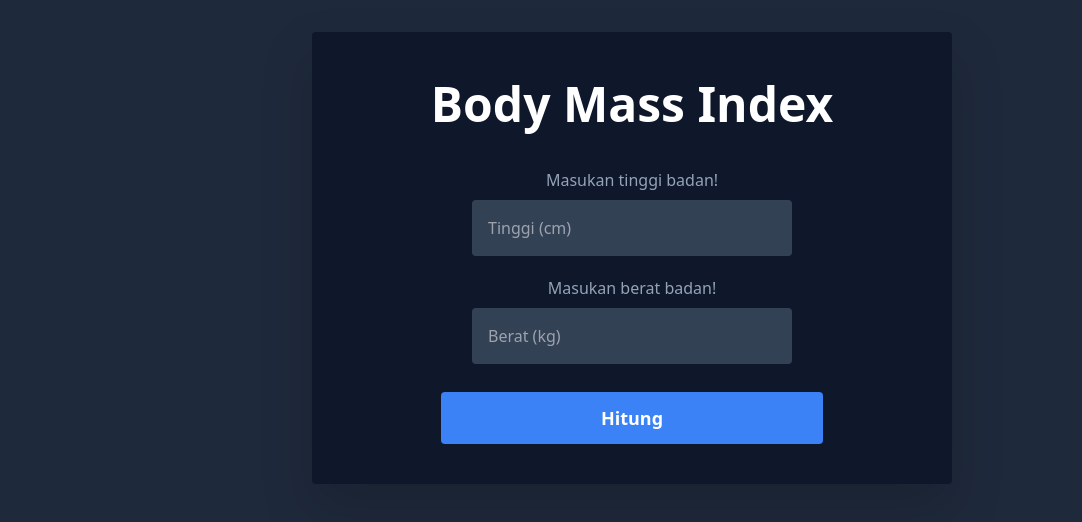
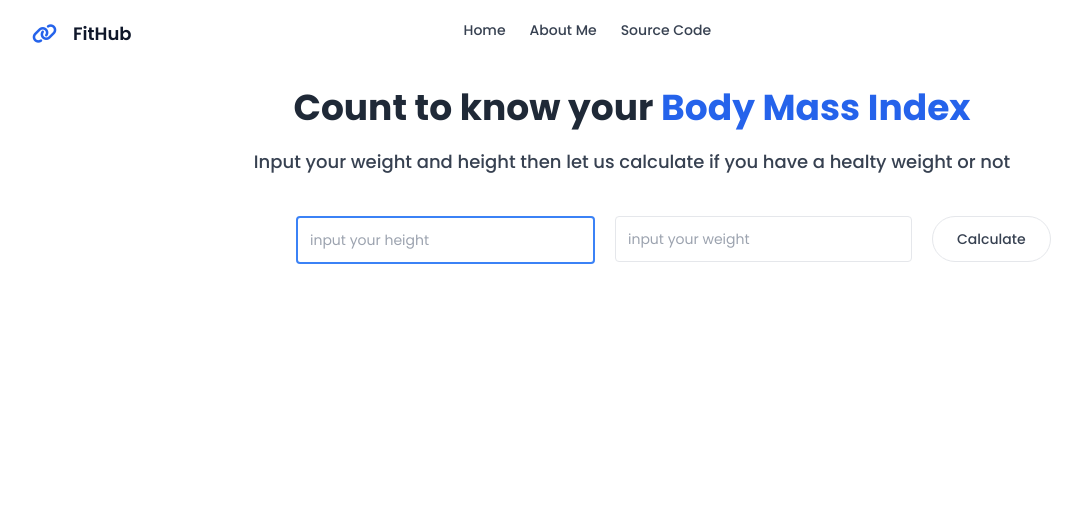
Before and after one commit to prampokan/Body-Mass-Index, a plain HTML site: page index.html in a window 1280 px wide. Shown: the whole page, without its empty margins (8-1090 px from the left). Drawn offline with nearby package versions, Linux system fonts and the light colour scheme.

Commit message:
Update Interface

```diff
--- a/index.html
+++ b/index.html
@@ -6,67 +6,78 @@
     <meta name="viewport" content="width=device-width, initial-scale=1.0">
     <title>BMI Calculator</title>
     <script src="https://cdn.tailwindcss.com"></script>
+    <link rel="stylesheet" href="https://cdnjs.cloudflare.com/ajax/libs/font-awesome/6.4.0/css/all.min.css">
+    <style>
+        @import url('https://fonts.googleapis.com/css2?family=Poppins:wght@100;200;300;400;500;600;700;800;900&display=swap');
+        @layer base {
+            input[type="number"]::-webkit-inner-spin-button,
+            input[type="number"]::-webkit-outer-spin-button {
+                -webkit-appearance: none;
+                margin: 0;
+                }
+        }
+    </style>
 </head>
-<body class="bg-slate-800">
-    <div id="form"
-        class="flex-col text-center mx-80 pb-10 pt-2
-        bg-slate-900 mt-8 rounded drop-shadow-2xl">
-        <h1 class="text-5xl text-white font-bold my-10"
-            >Body Mass Index
+<body class="font-['Poppins']">
+    <div class="flex p-5">
+        <i class="fa-solid fa-link text-blue-600 ml-5 text-xl font-bold"></i>
+        <div class="text-lg font-semibold ml-4 text-slate-900 cursor-pointer hover:text-slate-700">
+            FitHub</div>
+        <ul class="flex ml-80 text-sm font-medium text-gray-700">
+            <li class="mx-3 cursor-pointer hover:text-blue-600">Home</li>
+            <li class="mx-3 cursor-pointer hover:text-blue-600">About Me</li>
+            <li class="mx-3 cursor-pointer hover:text-blue-600">Source Code</li>
+        </ul>
+    </div>
+
+<div class="w-full flex justify-center">
+    <div class="w-4/5 text-center pb-10 pt-2 mt-3">
+        <div id="form">
+            <h1 class="text-4xl font-bold text-gray-800">
+                Count to know your <span class="text-blue-600">Body Mass Index</span>
             </h1>
-        <div>
-            <div class="mb-5">
-                <p class="text-slate-400 mb-2"
-                    >Masukan tinggi badan!
+            <p class="font-medium text-lg mt-5 text-gray-700">Input your weight and height
+                then let us calculate if you have a healty weight or not
             </p>
-                <div>
+        </div>
+
+        <div id="formResult" class="flex-col w-4/5 ml-20">
+                <div class="text-lg">
+                    <h1 class="text-4xl font-bold text-gray-800 mb-5">Your Body Mass Index is
+                        <b id="bmiResult" class="text-red-500"></b>
+                    </h1>
+                    </p class="font-medium text-lg text-gray-700">
+                        You're body experiences <b id="txtResult2"></b>
+                        <span id="txtResult"></span>
+                    </p>
+                </div>
+        </div>
+
+        <div class="flex mt-10">
+            <div class="ml-44">
                  <input type="number" min="0"
                     id="tinggiBadanInput"
-                        placeholder="Tinggi (cm)"
-                        class="outline-0 w-80 p-4 rounded bg-slate-700 text-white">
+                    placeholder="input your height"
+                    class="w-70 p-3 rounded border-2 border-blue-500 outline-red-500 text-sm">
             </div>
-            </div>
-            <div class="mb-7">
-                <p class="text-slate-400 mb-2"
-                    >Masukan berat badan!
-                </p>
-                <div>
+            <div class="ml-5">
                 <input type="number" min="0"
                     id="beratBadanInput"
-                            placeholder="Berat (kg)"
-                            class="outline-0 w-80 p-4 rounded bg-slate-700 text-white">
-                </div>
+                    placeholder="input your weight"
+                    class="w-70 p-3 rounded border outline-blue-500 text-sm">
             </div>
             <div>
                 <button id="count"
-                        class="bg-blue-500 hover:bg-blue-700 ease-in duration-200
-                        py-3 px-40 rounded text-white text-lg font-bold"
-                            >Hitung
+                    class="hover:bg-gray-100 border py-3 ml-5 px-6
+                    rounded-full text-gray-700 text-sm font-medium"
+                    >Calculate
                 </button>
             </div>
         </div>
     </div>
-    <div
-        id="formResult"
-        class="flex-col text-center mx-80 pb-10 pt-2 bg-slate-900
-        mt-8 rounded drop-shadow-2xl">
-        <h1 class="text-3xl text-white font-bold mt-10 mb-2"
-            >Hasil BMI
-        </h1>
-        <div class="text-white p-4 text-lg">
-           <b>Body Mass Index kamu adalah
-                <b id="bmiResult" class="underline decoration-red-500 text-blue-500">
-                </b> <b>artinya kamu</b> <b id="txtResult" class="underline decoration-pink-500"></b>
-                <b id="txtResult2" class="underline decoration-indigo-500 text-red-400"></b> </b>
 </div>
-           <div>
-            <button id="btnBack"
-                class="bg-blue-500 hover:bg-blue-700 ease-in duration-200 py-3 px-40
-                rounded text-white text-lg font-bold"
-                    >Kembali
-            </button>
-        </div>
-    </div>
+
+
 
     <script src="main.js"></script>
 </body>
--- a/main.js
+++ b/main.js
@@ -5,8 +5,7 @@ const beratBadanInput = document.querySelector('#beratBadanInput')
 
 count.addEventListener('click', () => {
 
-   if (!tinggiBadanInput.value && !beratBadanInput.value) {
-        alert('isi dulu banh');
+   if (!tinggiBadanInput.value || !beratBadanInput.value) {
         return
    }
 
@@ -18,22 +17,18 @@ count.addEventListener('click', () => {
 
    if (bmi <= 18.5) {
     document.querySelector('#bmiResult').innerHTML = (bmi)
-    document.querySelector('#txtResult').innerHTML = ('kekurangan berat badan')
-    document.querySelector('#txtResult2').innerHTML = ('(Underweight)')
+    document.querySelector('#txtResult2').innerHTML = ('Underweight')
 
    } else if (bmi >= 18.5 && bmi <= 24.9) {
     document.querySelector('#bmiResult').innerHTML = (bmi)
-    document.querySelector('#txtResult').innerHTML = ('memiliki tubuh ideal')
-    document.querySelector('#txtResult2').innerHTML = ('(Healthy weight)')
+    document.querySelector('#txtResult2').innerHTML = ('Healthy weight')
 
    } else if (bmi >= 25 && bmi <= 29.9) {
     document.querySelector('#bmiResult').innerHTML = (bmi)
-    document.querySelector('#txtResult').innerHTML = ('kelebihan berat badan')
-    document.querySelector('#txtResult2').innerHTML = ('(Overweight)')
+    document.querySelector('#txtResult2').innerHTML = ('Overweight')
    } else {
     document.querySelector('#bmiResult').innerHTML = (bmi)
-    document.querySelector('#txtResult').innerHTML = ('mengalami obesitas')
-    document.querySelector('#txtResult2').innerHTML = ('(Obesity)')
+    document.querySelector('#txtResult2').innerHTML = ('Obesity')
    }
 })
 
```
Lines whose indentation alone changed are shown as unchanged.
